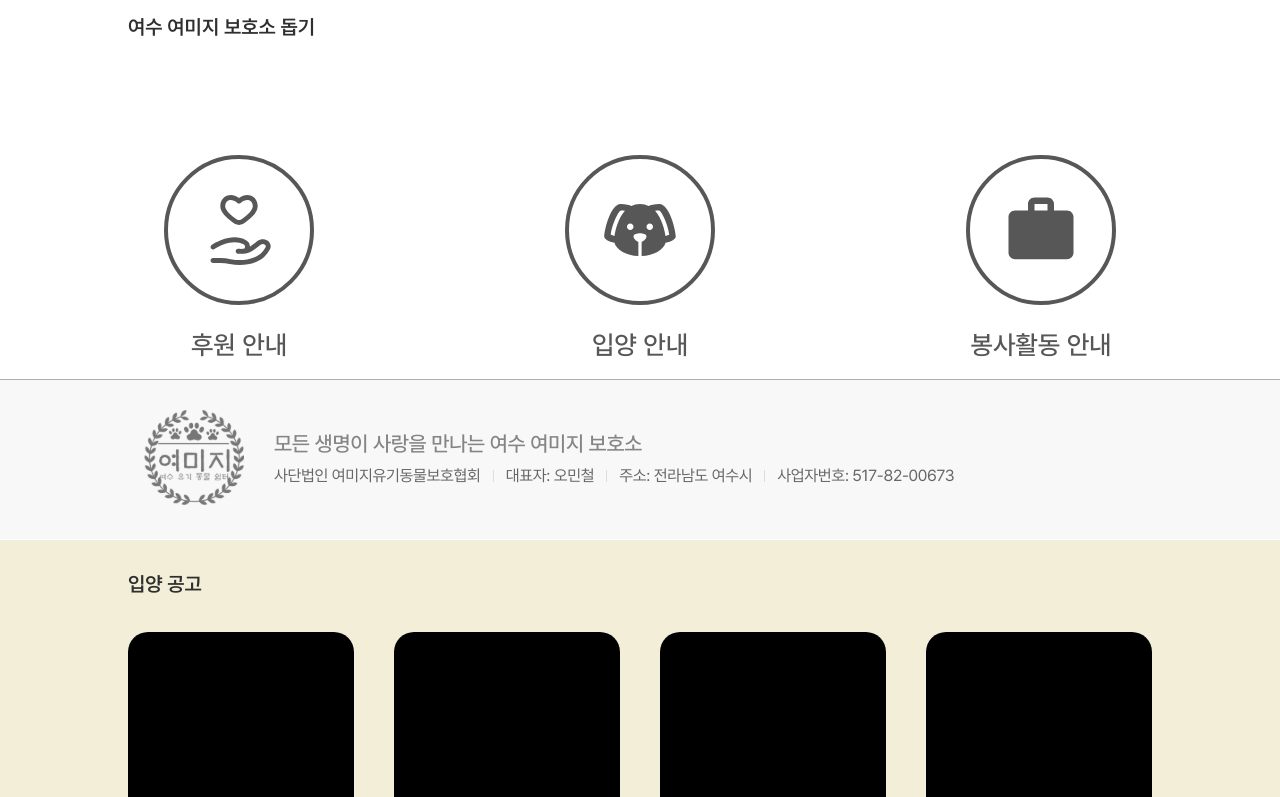
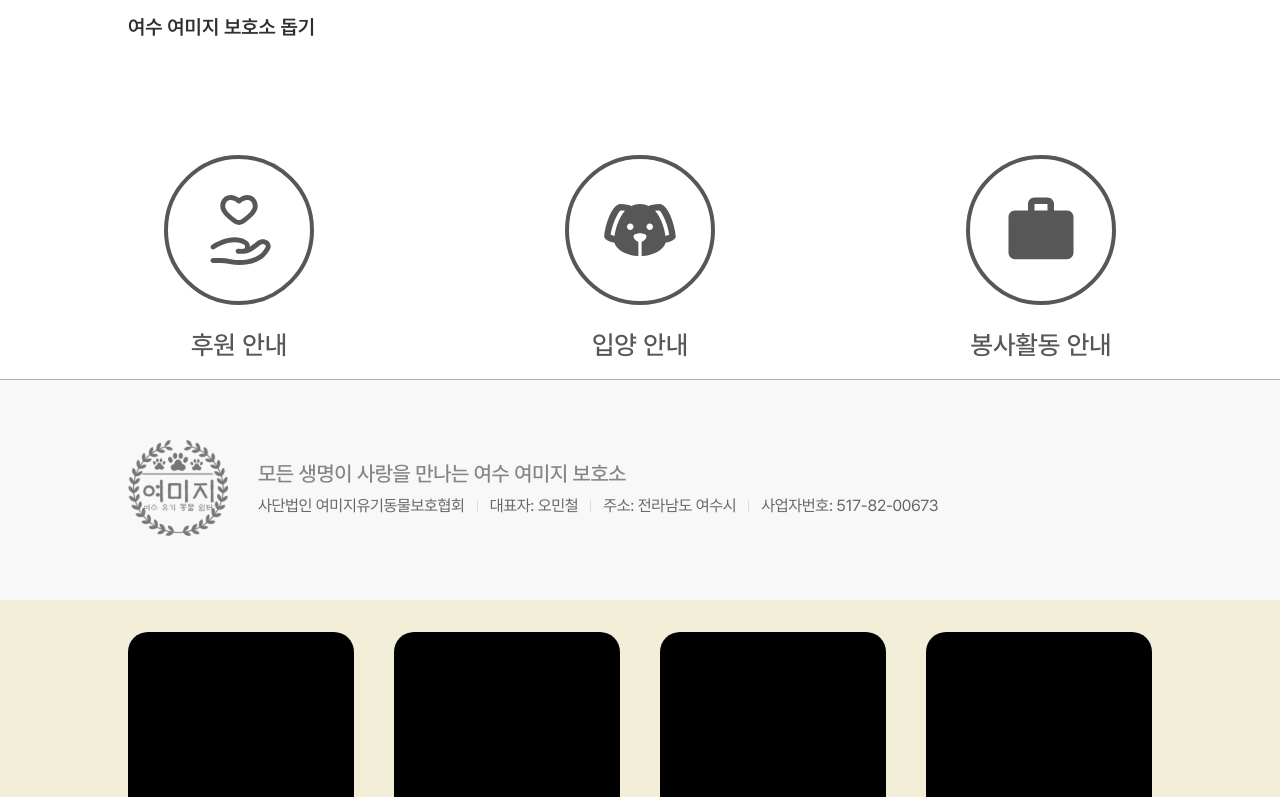
Before and after one commit to aspis-platform/Yeomiji-FE, a React (Vite) app: page / in a window 1280 px wide. Shown: the part 521-1318 px from the top of the page. Built offline with nearby package versions, Linux system fonts and the light colour scheme.

Commit message:
chore : 컴포넌트 Wrapper에 Height 추가

```diff
--- a/src/components/homepage/AdoptNTC.tsx
+++ b/src/components/homepage/AdoptNTC.tsx
@@ -33,6 +33,7 @@ const TitleContainer = styled.div`
 `;
 const NTCContainer = styled.div`
   width: 100vw;
+  height:572px;
   background-color: ${theme.color.sub[3]};
   padding: 32px 0 50px 0;
   display: flex;
--- a/src/components/homepage/Footer.tsx
+++ b/src/components/homepage/Footer.tsx
@@ -23,24 +23,38 @@ const Footer = () => {
   );
 };
 
+// 최상위 App.js나 layout 컴포넌트에 추가할 스타일
+const PageWrapper = styled.div`
+  min-height: 100vh;
+  display: flex;
+  flex-direction: column;
+`;
+
+const MainContent = styled.main`
+  flex: 1 0 auto;
+`;
+
 const FooterWrapper = styled.footer`
+  flex-shrink: 0;
   width: 100%;
-  height: 160px;
-  padding: 60px 20px;
   background-color: #f8f8f8;
   border-top: 1px solid #adadad;
   display: flex;
   align-items: center;
+  padding: 60px 0;
+  margin-top: auto;
 `;
 
 const FooterContent = styled.div`
   width: 80%;
-  margin: 0 10%;
+  max-width: 1400px;
+  margin: 0 auto;
   display: flex;
   align-items: center;
   gap: 30px;
 
   @media (max-width: 768px) {
+    width: 90%;
     flex-direction: column;
     align-items: flex-start;
     gap: 15px;
--- a/src/components/homepage/HelpYeomiji.tsx
+++ b/src/components/homepage/HelpYeomiji.tsx
@@ -29,13 +29,14 @@ const ButtonContainer = styled.div`
 `;
 const TitleContainer = styled.div`
   padding-left: 10%;
-  width: 100vh;
+  width: 100vw;
   color: ${theme.color.black};
   font-size: 20px;
   font-weight: 600;
 `;
 const StyledContainer = styled.section`
   padding: 76px 0 180px 0;
+  height: 626px;
   width: 100vw;
   display: flex;
   flex-direction: column;
```
